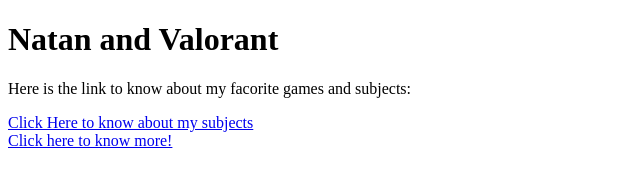
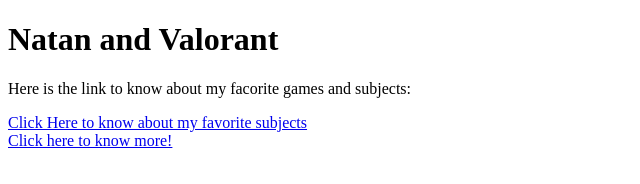
Before and after one commit to BINImaloii/Sodium-Lab3-Castro, a plain HTML site: page index.html in a window 1280 px wide. Shown: the full height of the page, 0-640 px from the left. Drawn offline with Linux system fonts and the light colour scheme.

Commit message:
Update index.html

```diff
--- a/index.html
+++ b/index.html
@@ -12,7 +12,7 @@
 		<p>
 			Here is the link to know about my facorite games and subjects:
 			<div>
-			<a href= "subjects.html">Click Here to know about my subjects</a>
+			<a href= "subjects.html">Click Here to know about my favorite subjects</a>
 			</div>
 			<a href= "games.html">Click here to know more!</a>
 
```
